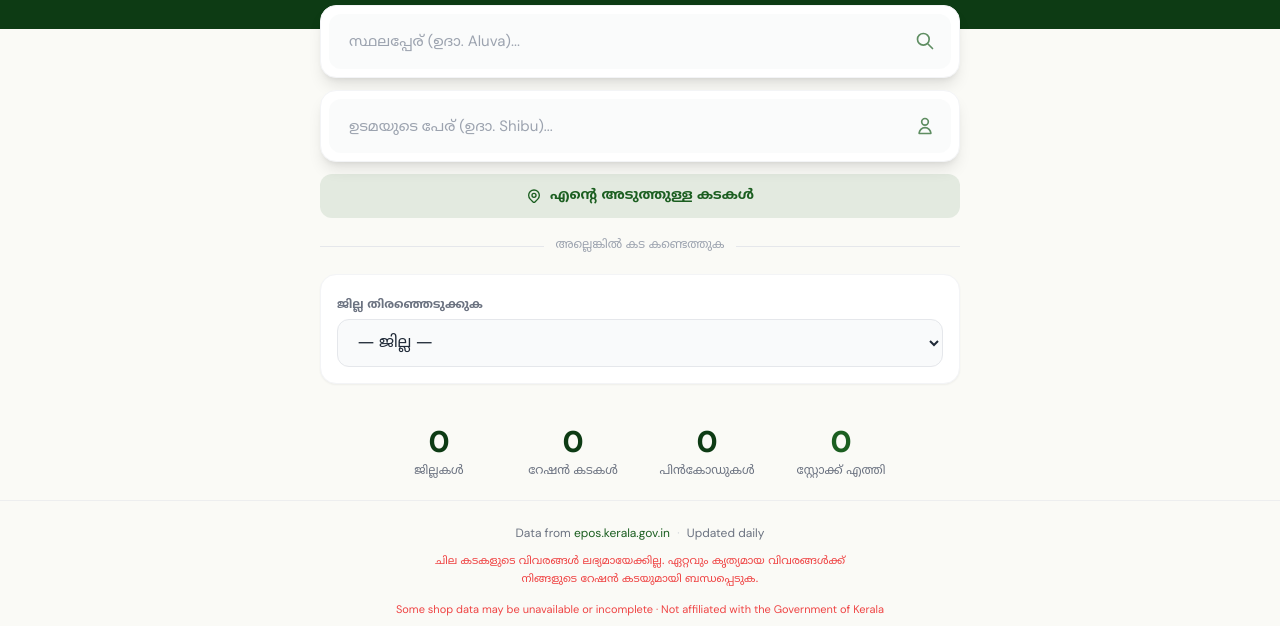
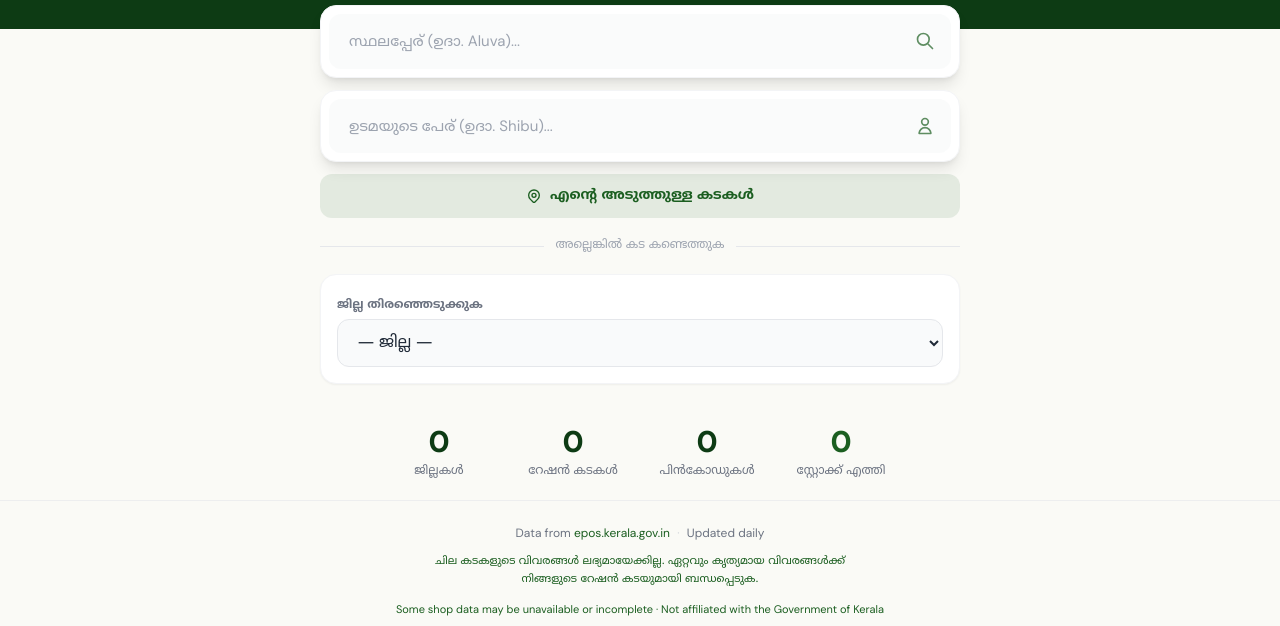
Before and after one commit to jithin-jz/Rationundo, a plain HTML site: page templates/index.html in a window 1280 px wide. Shown: the part 123-749 px from the top of the page. Drawn offline with nearby package versions, Linux system fonts and the light colour scheme; no server answers.

Commit message:
Change footer disclaimer text from red to green

```diff
--- a/templates/index.html
+++ b/templates/index.html
@@ -156,10 +156,10 @@
                 <span class="text-gray-300 mx-1">·</span>
                 <span id="last-updated">Updated daily</span>
             </p>
-            <p class="text-[11px] text-red-500 malayalam max-w-md mx-auto leading-relaxed">
+            <p class="text-[11px] text-kerala-green malayalam max-w-md mx-auto leading-relaxed">
                 ചില കടകളുടെ വിവരങ്ങൾ ലഭ്യമായേക്കില്ല. ഏറ്റവും കൃത്യമായ വിവരങ്ങൾക്ക് നിങ്ങളുടെ റേഷൻ കടയുമായി ബന്ധപ്പെടുക.
             </p>
-            <p class="text-[11px] text-red-500">
+            <p class="text-[11px] text-kerala-green">
                 Some shop data may be unavailable or incomplete · Not affiliated with the Government of Kerala
             </p>
 
```
